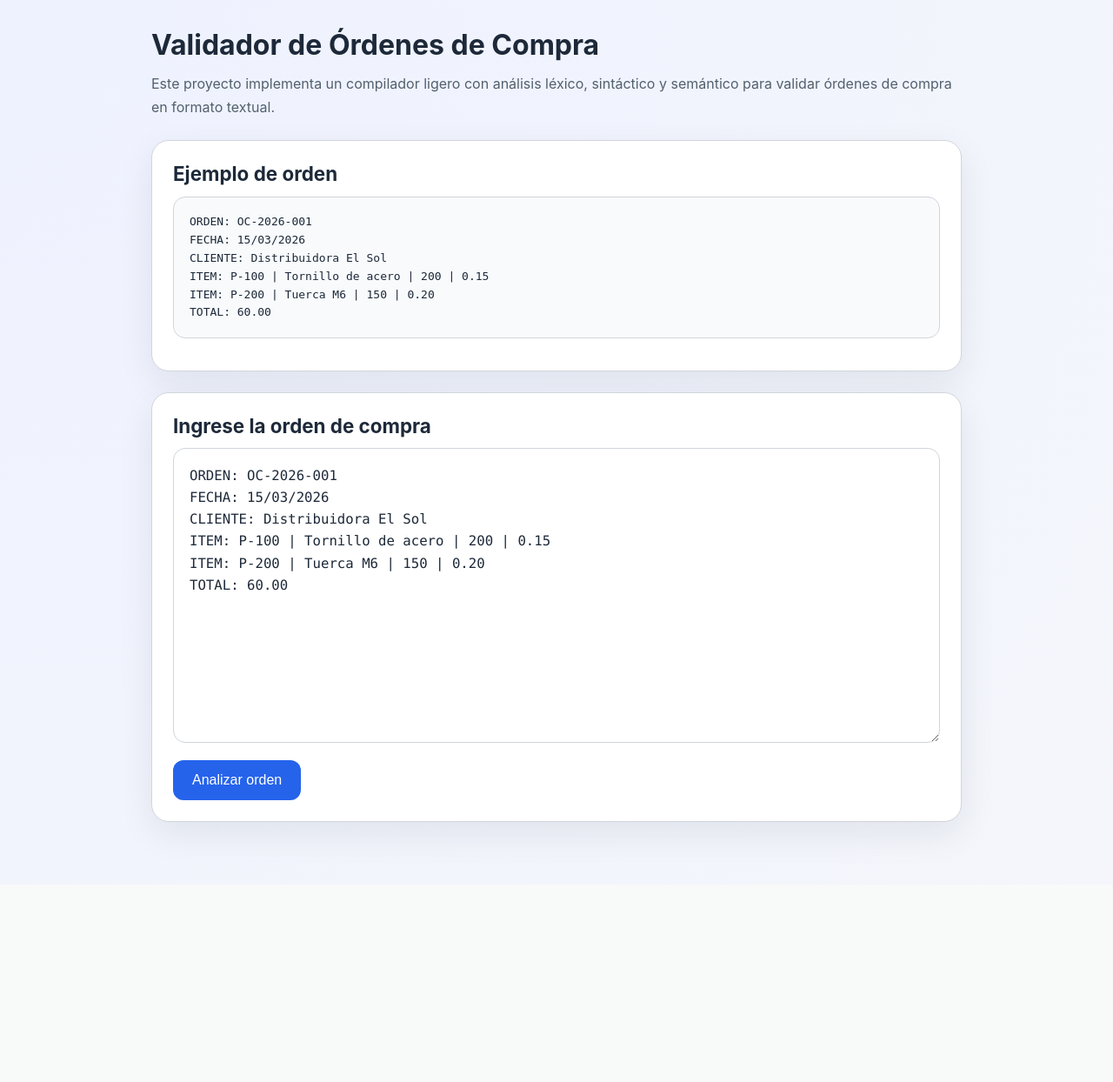
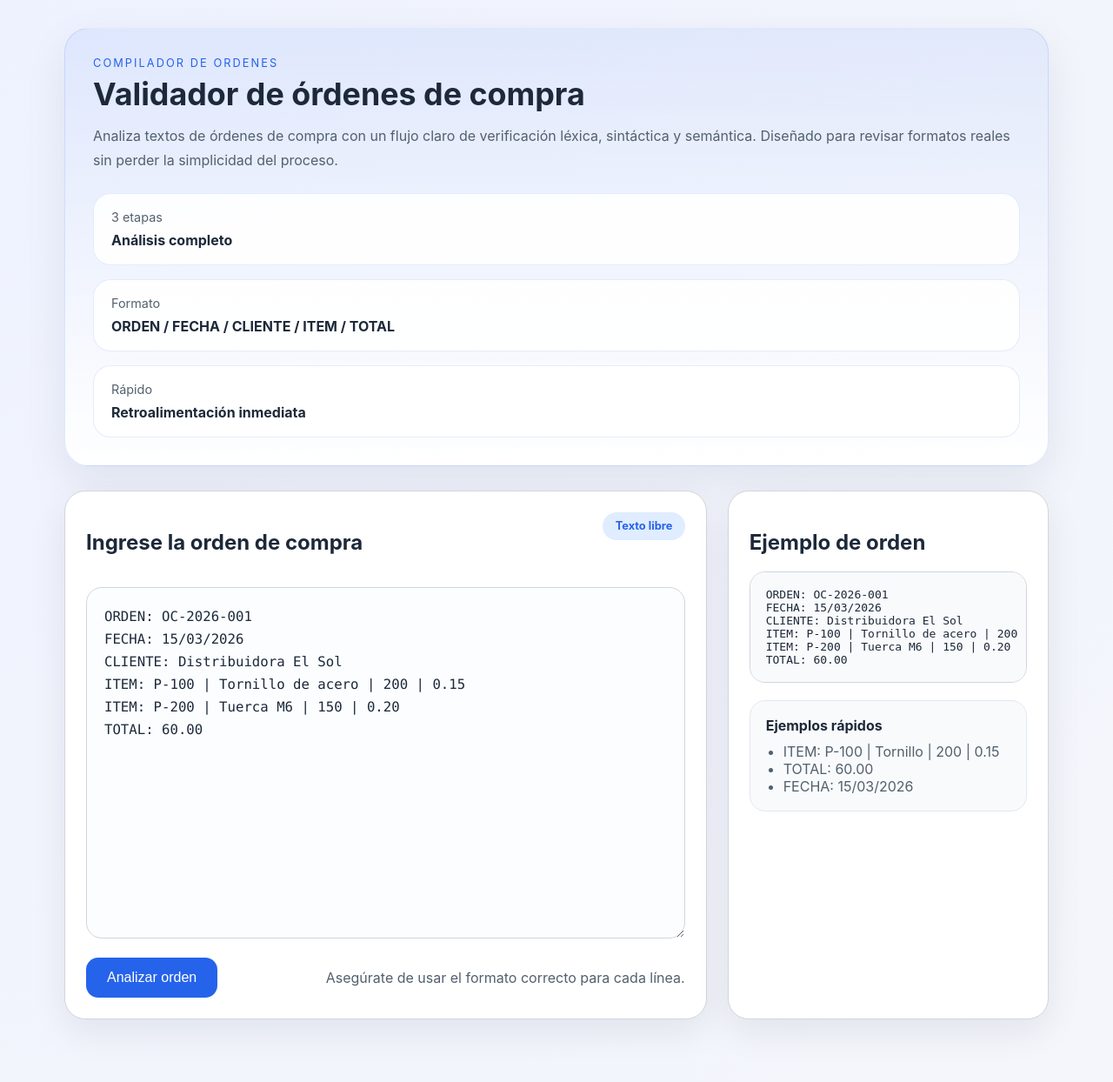
Before and after one commit to JoaV2606/proyecto_Compiladores, a Flask app: page / in a window 1280 px wide. Shown: the whole page at 87% size. Before the commit the page ends 970 px from the top, so only its background shows below. Run offline with Flask 3, Linux system fonts and the light colour scheme.

Commit message:
Add files via upload

```diff
--- a/static/script.js
+++ b/static/script.js
@@ -6,7 +6,10 @@ const lexicalEl = document.getElementById('lexical-errors');
 const syntaxEl = document.getElementById('syntax-errors');
 const semanticEl = document.getElementById('semantic-errors');
 const tokensEl = document.getElementById('tokens');
-const parsedEl = document.getElementById('parsed');
+const lexicalStatusEl = document.getElementById('lexical-status');
+const syntaxStatusEl = document.getElementById('syntax-status');
+const semanticStatusEl = document.getElementById('semantic-status');
+const orderSummaryEl = document.getElementById('order-summary');
 
 function createList(items) {
   if (!items || items.length === 0) {
@@ -27,10 +30,59 @@ function renderTokens(tokens) {
   return tokens.map(token => `
     <tr>
       <td>${token.line}</td>
-      <td>${token.type}</td>
-      <td>${token.value}</td>
+      <td><span class="token-type">${token.type}</span></td>
+      <td>${token.value || '-'}</td>
     </tr>
   `).join('');
+}
+
+function renderOrderSummary(parsed) {
+  if (!parsed || Object.keys(parsed).length === 0) {
+    return '<p>No se pudo generar el resumen de la orden.</p>';
+  }
+
+  const items = parsed.items || [];
+  const itemRows = items.length
+    ? `<div class="order-summary-row">
+        <strong>Artículos</strong>
+        <table>
+          <thead>
+            <tr><th>Código</th><th>Descripción</th><th>Cantidad</th><th>Precio</th></tr>
+          </thead>
+          <tbody>
+            ${items.map(item => `
+              <tr>
+                <td>${item.code || '-'}</td>
+                <td>${item.description || '-'}</td>
+                <td>${item.quantity ?? '-'}</td>
+                <td>${item.price != null ? item.price.toFixed(2) : '-'}</td>
+              </tr>
+            `).join('')}
+          </tbody>
+        </table>
+      </div>`
+    : '<p>No hay artículos válidos para mostrar.</p>';
+
+  return `
+    <div class="order-summary">
+      <div class="order-summary-row">
+        <dl>
+          <dt>Número de orden</dt><dd>${parsed.order_id || '-'}</dd>
+          <dt>Fecha</dt><dd>${parsed.date || '-'}</dd>
+          <dt>Cliente</dt><dd>${parsed.client || '-'}</dd>
+          <dt>Total</dt><dd>${parsed.total != null ? parsed.total.toFixed(2) : '-'}</dd>
+        </dl>
+      </div>
+      ${itemRows}
+    </div>
+  `;
+}
+
+function renderStatusLabel(errors) {
+  if (!errors || errors.length === 0) {
+    return 'Válido';
+  }
+  return `${errors.length} error${errors.length === 1 ? '' : 'es'}`;
 }
 
 form.addEventListener('submit', async (event) => {
@@ -48,13 +100,18 @@ form.addEventListener('submit', async (event) => {
 
   const data = await response.json();
   resultsSection.hidden = false;
+
   const hasErrors = data.lexical_errors.length > 0 || data.syntax_errors.length > 0 || data.semantic_errors.length > 0;
-
   statusEl.textContent = hasErrors ? 'Validación completada con errores.' : 'Orden válida. No se detectaron errores.';
   statusEl.className = `status ${hasErrors ? 'error' : 'success'}`;
+
+  lexicalStatusEl.textContent = renderStatusLabel(data.lexical_errors);
+  syntaxStatusEl.textContent = renderStatusLabel(data.syntax_errors);
+  semanticStatusEl.textContent = renderStatusLabel(data.semantic_errors);
+
   lexicalEl.innerHTML = createList(data.lexical_errors);
   syntaxEl.innerHTML = createList(data.syntax_errors);
   semanticEl.innerHTML = createList(data.semantic_errors);
   tokensEl.innerHTML = renderTokens(data.tokens);
-  parsedEl.textContent = JSON.stringify(data.parsed_order, null, 2);
+  orderSummaryEl.innerHTML = renderOrderSummary(data.parsed_order);
 });
--- a/static/style.css
+++ b/static/style.css
@@ -8,9 +8,11 @@
   --text: #1d2939;
   --muted: #52606d;
   --primary: #2563eb;
+  --primary-soft: #e0ecff;
   --success: #16a34a;
   --danger: #dc2626;
   --border: #d1d5db;
+  --surface: #f9fafc;
 }
 
 body {
@@ -21,120 +23,318 @@ body {
 }
 
 .page-container {
-  max-width: 980px;
+  max-width: 1180px;
   margin: 0 auto;
   padding: 32px 24px 48px;
 }
 
-header {
+.hero-card {
+  display: grid;
+  gap: 24px;
+  padding: 32px;
+  margin-bottom: 28px;
+  background: linear-gradient(180deg, rgba(37,99,235,0.08), rgba(255,255,255,0.96));
+  border: 1px solid rgba(37,99,235,0.14);
+  border-radius: 28px;
+  box-shadow: 0 18px 50px rgba(16,24,40,0.08);
+}
+
+.eyebrow {
+  margin: 0 0 10px;
+  font-size: 0.8rem;
+  letter-spacing: 0.16em;
+  text-transform: uppercase;
+  color: var(--primary);
+}
+
+.hero-card h1 {
+  margin: 0 0 14px;
+  font-size: clamp(2rem, 2.8vw, 3.4rem);
+  line-height: 1.05;
+}
+
+.hero-copy,
+.result-copy,
+.hint {
+  margin: 0;
+  color: var(--muted);
+  line-height: 1.75;
+}
+
+.hero-summary {
+  display: grid;
+  gap: 16px;
+}
+
+.stat-card {
+  padding: 18px 20px;
+  border-radius: 20px;
+  background: rgba(255,255,255,0.9);
+  border: 1px solid rgba(37,99,235,0.12);
+}
+
+.stat-card span {
+  display: block;
+  margin-bottom: 8px;
+  color: var(--muted);
+  font-size: 0.9rem;
+}
+
+.stat-card strong {
+  display: block;
+  font-size: 1rem;
+}
+
+.panel-grid {
+  display: grid;
+  gap: 24px;
+  grid-template-columns: minmax(0, 2fr) minmax(320px, 1fr);
   margin-bottom: 24px;
 }
 
-h1 {
-  margin: 0 0 12px;
-  font-size: clamp(2rem, 2.5vw, 3rem);
+.card,
+.mini-panel,
+.input-panel {
+  background: var(--card);
+  border: 1px solid var(--border);
+  border-radius: 24px;
+  padding: 24px;
+  box-shadow: 0 14px 40px rgba(16, 24, 40, 0.08);
 }
 
-h2 {
-  margin: 0 0 12px;
-  font-size: 1.4rem;
+.card-header {
+  display: flex;
+  justify-content: space-between;
+  align-items: flex-start;
+  gap: 16px;
+  margin-bottom: 18px;
 }
 
-p {
-  margin: 0;
-  line-height: 1.7;
-  color: var(--muted);
+.badge {
+  display: inline-flex;
+  align-items: center;
+  justify-content: center;
+  padding: 0.55rem 0.9rem;
+  border-radius: 999px;
+  font-size: 0.8rem;
+  font-weight: 700;
 }
 
-.card {
-  background: var(--card);
-  border: 1px solid var(--border);
-  border-radius: 20px;
-  padding: 24px;
-  margin-bottom: 24px;
-  box-shadow: 0 14px 40px rgba(16, 24, 40, 0.08);
+.badge.info {
+  background: var(--primary-soft);
+  color: var(--primary);
 }
 
 textarea {
   width: 100%;
-  min-height: 240px;
+  min-height: 300px;
   border: 1px solid var(--border);
-  border-radius: 14px;
-  padding: 18px;
+  border-radius: 18px;
+  padding: 20px;
   font-family: ui-monospace, SFMono-Regular, Menlo, Monaco, Consolas, 'Liberation Mono', 'Courier New', monospace;
   font-size: 0.98rem;
-  line-height: 1.6;
+  line-height: 1.65;
   color: var(--text);
+  background: #fbfdff;
   resize: vertical;
 }
 
+.form-footer {
+  display: flex;
+  align-items: center;
+  justify-content: space-between;
+  gap: 16px;
+  margin-top: 18px;
+  flex-wrap: wrap;
+}
+
 button {
-  margin-top: 16px;
   background: var(--primary);
   border: none;
   color: white;
   font-size: 1rem;
-  padding: 14px 22px;
-  border-radius: 12px;
+  padding: 14px 24px;
+  border-radius: 14px;
   cursor: pointer;
-  transition: transform 0.2s ease, box-shadow 0.2s ease;
+  transition: transform 0.2s ease, box-shadow 0.2s ease, background-color 0.2s ease;
 }
 
 button:hover {
   transform: translateY(-1px);
-  box-shadow: 0 10px 20px rgba(37, 99, 235, 0.18);
+  box-shadow: 0 12px 24px rgba(37, 99, 235, 0.18);
 }
 
-pre {
+.mini-panel pre {
+  margin: 0;
   background: #f8fafc;
   padding: 18px;
-  border-radius: 14px;
+  border-radius: 18px;
+  border: 1px solid var(--border);
   overflow-x: auto;
-  line-height: 1.6;
-  border: 1px solid var(--border);
+}
+
+.example-list {
+  margin-top: 20px;
+  padding: 18px;
+  border-radius: 18px;
+  background: var(--surface);
+  border: 1px solid #e2e8f0;
+}
+
+.example-list strong {
+  display: block;
+  margin-bottom: 10px;
+  color: var(--text);
+}
+
+.example-list ul {
+  margin: 0;
+  padding-left: 20px;
+  color: var(--muted);
+}
+
+.result-header {
+  display: flex;
+  justify-content: space-between;
+  gap: 24px;
+  align-items: flex-start;
+  flex-wrap: wrap;
 }
 
 .status {
-  margin-bottom: 16px;
+  margin: 0;
   font-weight: 700;
+  font-size: 1rem;
 }
 
-.status.success {
-  color: var(--success);
+.status-grid {
+  display: grid;
+  grid-template-columns: repeat(3, minmax(0, 1fr));
+  gap: 16px;
+  margin-top: 18px;
 }
 
-.status.error {
-  color: var(--danger);
+.status-card {
+  padding: 18px 20px;
+  border-radius: 18px;
+  background: var(--surface);
+  border: 1px solid #e2e8f0;
+}
+
+.status-card span {
+  display: block;
+  margin-bottom: 12px;
+  color: var(--muted);
+}
+
+.status-card strong {
+  font-size: 1rem;
+  color: var(--text);
+}
+
+.errors-grid {
+  display: grid;
+  grid-template-columns: repeat(3, minmax(0, 1fr));
+  gap: 20px;
+  margin-top: 24px;
+}
+
+.result-block {
+  margin-top: 28px;
 }
 
 table {
   width: 100%;
   border-collapse: collapse;
-  margin-top: 12px;
+  margin-top: 14px;
+  background: #fff;
 }
 
 th,
 td {
   text-align: left;
-  padding: 10px 12px;
+  padding: 14px 16px;
   border-bottom: 1px solid #e2e8f0;
 }
 
 th {
-  background: #eef2ff;
+  background: var(--primary-soft);
   font-weight: 600;
 }
 
-.result-block {
-  margin-top: 20px;
+tbody tr:nth-child(even) {
+  background: #f7f9fc;
 }
 
-ul {
+.result-block h3 {
+  margin-bottom: 12px;
+}
+
+.summary-panel {
+  padding: 22px;
+  background: var(--surface);
+  border-radius: 22px;
+}
+
+.order-summary {
+  display: grid;
+  gap: 14px;
+}
+
+.order-summary-row {
+  display: grid;
+  gap: 10px;
+}
+
+.order-summary-row dl {
+  display: grid;
+  grid-template-columns: 120px 1fr;
+  gap: 8px;
+}
+
+.order-summary-row dt {
+  font-weight: 700;
+}
+
+.order-summary-row dd {
   margin: 0;
-  padding-left: 20px;
   color: var(--muted);
 }
 
-li {
-  margin-bottom: 8px;
+.badge-chip {
+  display: inline-flex;
+  align-items: center;
+  padding: 5px 12px;
+  border-radius: 999px;
+  font-size: 0.8rem;
+  background: var(--primary-soft);
+  color: var(--primary);
 }
+
+.token-type {
+  display: inline-flex;
+  padding: 4px 10px;
+  border-radius: 999px;
+  color: var(--text);
+  background: rgba(37, 99, 235, 0.12);
+  font-size: 0.8rem;
+  font-weight: 700;
+}
+
+@media (max-width: 960px) {
+  .panel-grid,
+  .status-grid,
+  .errors-grid {
+    grid-template-columns: 1fr;
+  }
+}
+
+@media (max-width: 650px) {
+  .page-container {
+    padding: 20px 16px 32px;
+  }
+
+  textarea {
+    min-height: 220px;
+  }
+}
--- a/templates/index.html
+++ b/templates/index.html
@@ -8,54 +8,113 @@
 </head>
 <body>
   <main class="page-container">
-    <header>
-      <h1>Validador de Órdenes de Compra</h1>
-      <p>
-        Este proyecto implementa un compilador ligero con análisis léxico,
-        sintáctico y semántico para validar órdenes de compra en formato textual.
+    <header class="hero-card">
+      <div>
+        <p class="eyebrow">COMPILADOR DE ORDENES</p>
+        <h1>Validador de órdenes de compra</h1>
+        <p class="hero-copy">
+          Analiza textos de órdenes de compra con un flujo claro de verificación léxica,
+          sintáctica y semántica. Diseñado para revisar formatos reales sin perder
+          la simplicidad del proceso.
         </p>
+      </div>
+      <div class="hero-summary">
+        <div class="stat-card">
+          <span>3 etapas</span>
+          <strong>Análisis completo</strong>
+        </div>
+        <div class="stat-card">
+          <span>Formato</span>
+          <strong>ORDEN / FECHA / CLIENTE / ITEM / TOTAL</strong>
+        </div>
+        <div class="stat-card">
+          <span>Rápido</span>
+          <strong>Retroalimentación inmediata</strong>
+        </div>
+      </div>
     </header>
 
-    <section class="card">
-      <h2>Ejemplo de orden</h2>
-      <pre id="sample">{{ sample_order }}</pre>
-    </section>
-
-    <section class="card">
+    <div class="panel-grid">
+      <section class="card input-panel">
+        <div class="card-header">
           <h2>Ingrese la orden de compra</h2>
+          <span class="badge info">Texto libre</span>
+        </div>
         <form id="order-form">
-        <textarea id="order-text" name="order_text" rows="12" spellcheck="false">{{ sample_order }}</textarea>
+          <textarea id="order-text" name="order_text" rows="14" spellcheck="false">{{ sample_order }}</textarea>
+          <div class="form-footer">
             <button type="submit">Analizar orden</button>
+            <p class="hint">Asegúrate de usar el formato correcto para cada línea.</p>
+          </div>
         </form>
       </section>
 
+      <aside class="card mini-panel">
+        <h2>Ejemplo de orden</h2>
+        <pre id="sample">{{ sample_order }}</pre>
+        <div class="example-list">
+          <strong>Ejemplos rápidos</strong>
+          <ul>
+            <li>ITEM: P-100 | Tornillo | 200 | 0.15</li>
+            <li>TOTAL: 60.00</li>
+            <li>FECHA: 15/03/2026</li>
+          </ul>
+        </div>
+      </aside>
+    </div>
+
     <section class="card" id="results" hidden>
+      <div class="result-header">
+        <div>
           <h2>Resultados</h2>
+          <p class="result-copy">El validador muestra el estado general y la información detallada.</p>
+        </div>
         <div id="status" class="status"></div>
-      <div class="result-block">
+      </div>
+
+      <div class="status-grid">
+        <div class="status-card">
+          <span>Léxico</span>
+          <strong id="lexical-status">Pendiente</strong>
+        </div>
+        <div class="status-card">
+          <span>Sintáctico</span>
+          <strong id="syntax-status">Pendiente</strong>
+        </div>
+        <div class="status-card">
+          <span>Semántico</span>
+          <strong id="semantic-status">Pendiente</strong>
+        </div>
+      </div>
+
+      <div class="result-block errors-grid">
+        <div>
           <h3>Errores léxicos</h3>
           <ul id="lexical-errors"></ul>
         </div>
-      <div class="result-block">
+        <div>
           <h3>Errores de sintaxis</h3>
           <ul id="syntax-errors"></ul>
         </div>
-      <div class="result-block">
+        <div>
           <h3>Errores semánticos</h3>
           <ul id="semantic-errors"></ul>
         </div>
+      </div>
+
       <div class="result-block">
         <h3>Tokens reconocidos</h3>
         <table>
           <thead>
-            <tr><th>Línea</th><th>Tipo</th><th>Valor</th></tr>
+            <tr><th>Línea</th><th>Categoría (Tokens)</th><th>Lexema (Valor exacto)</th></tr>
           </thead>
           <tbody id="tokens"></tbody>
         </table>
       </div>
-      <div class="result-block">
-        <h3>Resumen del pedido</h3>
-        <pre id="parsed"></pre>
+
+      <div class="result-block summary-panel">
+        <h3>Resumen de la orden</h3>
+        <div id="order-summary"></div>
       </div>
     </section>
   </main>
```
Lines whose indentation alone changed are shown as unchanged.
